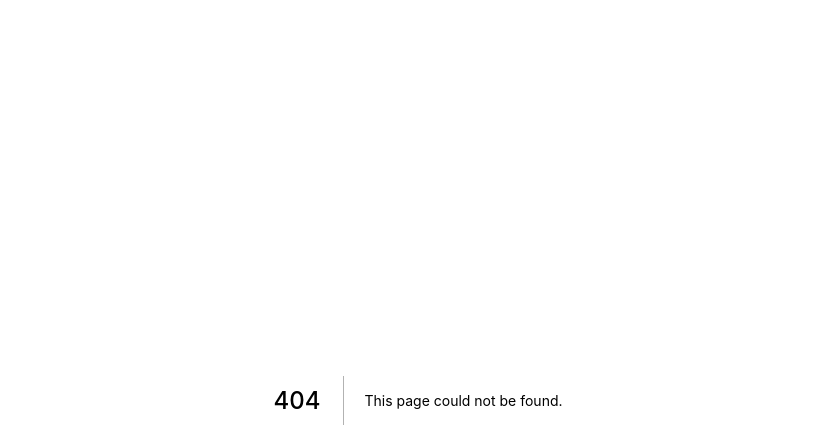
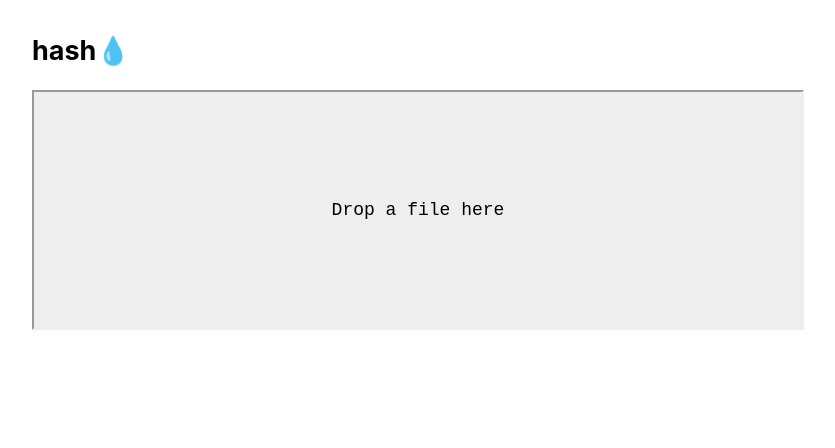
Before and after one commit to markmiro/hashdrop, a Next.js app: page /verify in a window 1280 px wide. Before the commit this address had no page. Shown: the top 448 px of the page, without its empty margins (222-1057 px from the left). Built offline with nearby package versions, Linux system fonts and the light colour scheme.

Commit message:
Scaffold out verify page, extract common UI

```diff
--- /dev/null
+++ b/js/config.tsx
@@ -0,0 +1,4 @@
+export const config = {
+  title: "hash💧",
+  desc: "Prove that you owned a specific document at a specific time.",
+};
--- a/pages/_app.tsx
+++ b/pages/_app.tsx
@@ -1,7 +1,36 @@
-import '../styles/globals.css'
-import type { AppProps } from 'next/app'
+import Head from "next/head";
+import Link from "next/link";
+
+import { config } from "../js/config";
+import "../styles/globals.css";
+import styles from "../styles/App.module.css";
+import type { AppProps } from "next/app";
 
 function MyApp({ Component, pageProps }: AppProps) {
-  return <Component {...pageProps} />
+  return (
+    <>
+      <Head>
+        <title>{config.title}</title>
+        <meta name="description" content={config.desc} />
+        <link rel="icon" href="/favicon.ico" />
+      </Head>
+      <main className={styles.pageWrapper}>
+        <nav className={styles.nav}>
+          <h1 className={styles.logo}>
+            <Link href="/">{config.title}</Link>
+          </h1>
+          {/* <div>
+            <Link href="/">
+              <a>Drop</a>
+            </Link>{" "}
+            <Link href="/verify">
+              <a>Verify</a>
+            </Link>
+          </div> */}
+        </nav>
+        <Component {...pageProps} />
+      </main>
+    </>
+  );
 }
-export default MyApp
+export default MyApp;
--- /dev/null
+++ b/pages/verify.tsx
@@ -0,0 +1,9 @@
+import styles from "../styles/Verify.module.css";
+
+export default function Verify() {
+  return (
+    <div>
+      <div className={styles.fileDrop}>Drop a file here</div>
+    </div>
+  );
+}
--- /dev/null
+++ b/styles/App.module.css
@@ -0,0 +1,20 @@
+.pageWrapper {
+  padding: 1ch;
+  max-width: 70ch;
+  margin: 0 auto;
+  font-size: 18px;
+}
+
+.nav {
+  display: flex;
+  align-items: center;
+  justify-content: space-between;
+}
+
+.logo a {
+  color: inherit;
+  text-decoration: none;
+}
+.logo a:hover {
+  text-decoration: underline;
+}
--- /dev/null
+++ b/styles/Verify.module.css
@@ -0,0 +1,11 @@
+.fileDrop {
+  font-family: monospace;
+  word-break: break-all;
+  padding: 2ch;
+  background-color: #00000011;
+  display: flex;
+  justify-content: center;
+  align-items: center;
+  height: 30vh;
+  border: 2px inset;
+}
```
Also changed, not shown: pages/index.tsx (+4 -22 lines), pages/test.tsx (added, +66 -0 lines), styles/Home.module.css (+0 -15 lines).
